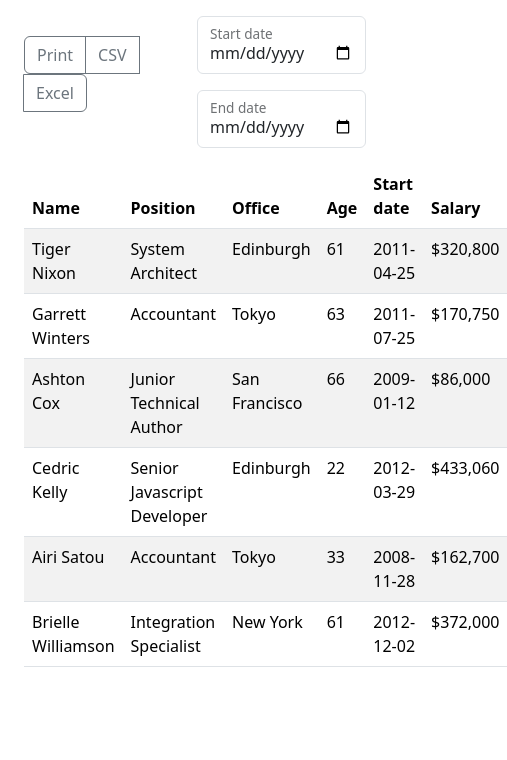
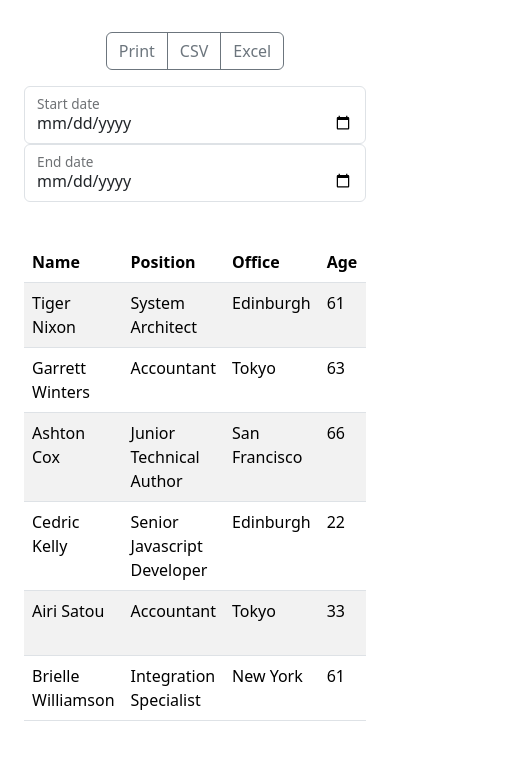
Before and after one commit to kachikodes/express_table, an Angular app: page /table in a window 390 px wide. Shown: the top 760 px of the page, 507 px wide, since content can reach past the window. Built offline with nearby package versions, Linux system fonts and the light colour scheme.

Commit message:
made changes

```diff
--- a/src/app/table/table.component.html
+++ b/src/app/table/table.component.html
@@ -1,28 +1,43 @@
 <div class="container">
   <div class="container-fluid">
     <section class="section mt-3">
-      <div class="col-sm-2 col-md-3">
-        <div class="input-group mb-3">
+      <div class="col-xs-1 col-sm-1 col-md-4">
+        <div class="input-group mt-3 mb-3">
           <button class="btn btn-outline-secondary" type="button">Print</button>
           <button class="btn btn-outline-secondary" type="button">CSV</button>
           <button class="btn btn-outline-secondary" type="button">Excel</button>
         </div>
       </div>
-      <div class="col-sm-2 col-md-3">
-        <div class="form-floating mb-3">
-            <input type="date" class="form-control" id="floatingInput" placeholder="name@example.com">
+      <div class="row group">
+        <div class="col-sm-1 col-md-6">
+          <div class="form-floating">
+            <input
+              type="date"
+              class="form-control"
+              id="floatingInput"
+              placeholder="name@example.com"
+            />
             <label for="floatingInput">Start date</label>
           </div>
+        </div>
+        <div class="col-sm-2 col-md-6">
           <div class="form-floating">
-            <input type="date" class="form-control" id="floatingPassword" placeholder="Password">
+            <input
+              type="date"
+              class="form-control"
+              id="floatingPassword"
+              placeholder="Password"
+            />
             <label for="floatingPassword">End date</label>
+          </div>
         </div>
       </div>
     </section>
   </div>
 
   <div class="container mt-3">
-    <table id="example" class="table table-striped">
+    <div class="table-responsive">
+      <table class="table table-striped">
         <thead>
           <tr>
             <th>Name</th>
@@ -86,3 +101,4 @@
       </table>
     </div>
   </div>
+</div>
--- a/src/app/table/table.component.scss
+++ b/src/app/table/table.component.scss
@@ -2,8 +2,23 @@
     display:flex;
     justify-content: space-between;
     align-items: center;
+
 }
+
+.group {
+
+    align-items: flex-end;
+}
+
+
 
 label {
     font-weight: 500;
 }
+
+@media  (max-width: 768px) {
+    .section {
+        display:flex;
+        flex-direction:column;
+    }
+}
```
Lines whose indentation alone changed are shown as unchanged.
